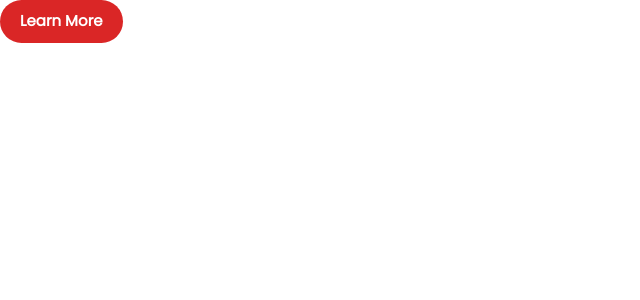
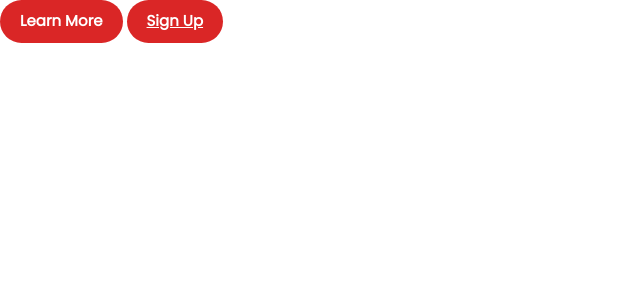
Before and after one commit to AntonDLRC/Student-Management-System, a Flask app: page / in a window 1280 px wide. Shown: the part 80-380 px from the top of the page, without its empty margins (0-640 px from the left). Run offline with Flask 3, Linux system fonts and the light colour scheme.

Commit message:
created a button for sign up page

```diff
--- a/templates/home.html
+++ b/templates/home.html
@@ -6,6 +6,8 @@
 
 <button class="btn">Learn More</button>
 
+<button class="btn"><a href="{{ url_for('signup') }}">Sign Up</a></button>
+
 
 
 
```
